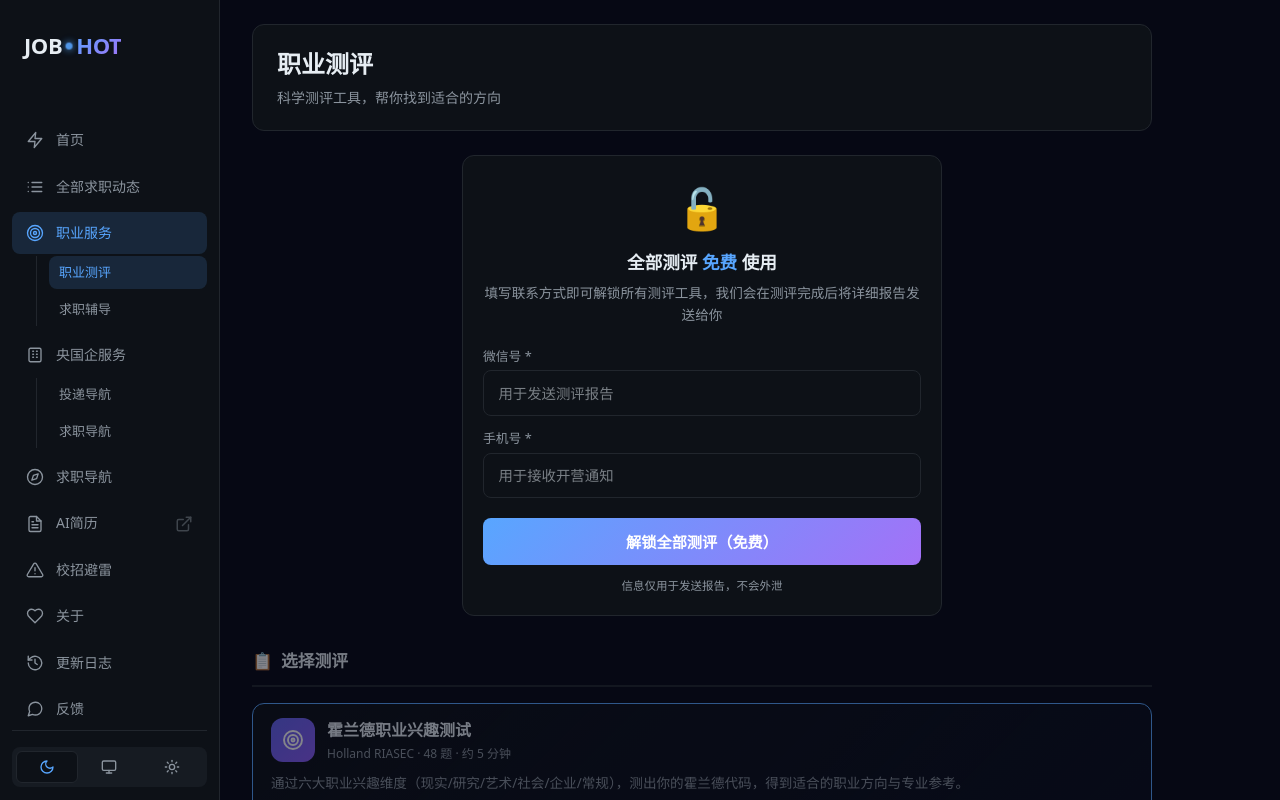
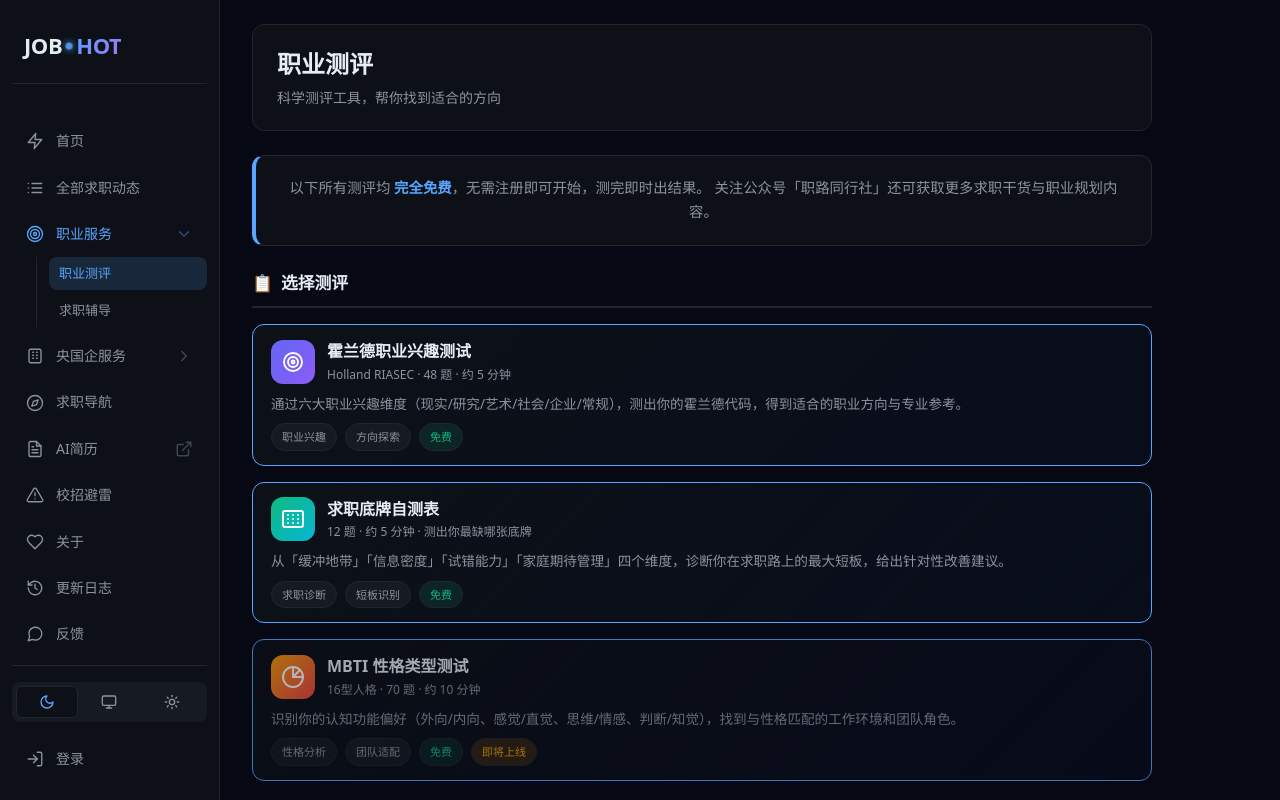
Before and after one commit to diyiwuyan/job-hot, a Next.js app: page /tools/assessment in a window 1280 px wide. Shown: the top 800 px of the page. Built offline with nearby package versions, Linux system fonts and the light colour scheme.

Commit message:
feat: 方案三 - 测试结果即时展示，二维码改为关注引流

```diff
--- a/src/app/tools/assessment/page.tsx
+++ b/src/app/tools/assessment/page.tsx
@@ -1,34 +1,12 @@
-'use client';
-
-import { useState } from 'react';
+import type { Metadata } from 'next';
 import Link from 'next/link';
 
-type FormData = {
-  wechat: string;
-  phone: string;
+export const metadata: Metadata = {
+  title: '职业测评 - JOBHOT',
+  description: '免费职业测评工具：霍兰德兴趣测试、MBTI性格测试、求职底牌自测表，帮你找到适合的方向。',
 };
 
 export default function AssessmentPage() {
-  const [form, setForm] = useState<FormData>({ wechat: '', phone: '' });
-  const [unlocked, setUnlocked] = useState(false);
-  const [error, setError] = useState('');
-
-  function handleUnlock(e: React.FormEvent) {
-    e.preventDefault();
-    if (!form.wechat.trim() || !form.phone.trim()) {
-      setError('请填写完整信息后开始测评');
-      return;
-    }
-    if (!/^1\d{10}$/.test(form.phone.trim())) {
-      setError('请输入正确的11位手机号');
-      return;
-    }
-    setError('');
-    setUnlocked(true);
-    // 存储到 localStorage 以便后续测评页面读取
-    localStorage.setItem('jobhot_user_info', JSON.stringify(form));
-  }
-
   return (
     <div className="page">
       <div className="page-header">
@@ -36,95 +14,24 @@ export default function AssessmentPage() {
         <p>科学测评工具，帮你找到适合的方向</p>
       </div>
 
-      {/* 信息采集门槛 */}
-      {!unlocked && (
-        <section className="card" style={{ maxWidth: 480, margin: '0 auto 2rem' }}>
-          <div style={{ textAlign: 'center', marginBottom: '1.25rem' }}>
-            <span style={{ fontSize: '2.5rem' }}>🔓</span>
-            <h2 style={{ fontSize: '1.1rem', fontWeight: 700, marginTop: '0.5rem' }}>
-              全部测评 <span style={{ color: 'var(--accent)' }}>免费</span> 使用
-            </h2>
-            <p style={{ fontSize: '0.85rem', color: 'var(--text-muted)', marginTop: '0.4rem', lineHeight: 1.6 }}>
-              填写联系方式即可解锁所有测评工具，我们会在测评完成后将详细报告发送给你
-            </p>
-          </div>
-
-          <form onSubmit={handleUnlock} style={{ display: 'flex', flexDirection: 'column', gap: '0.75rem' }}>
-            <div>
-              <label style={{ fontSize: '0.8rem', color: 'var(--text-muted)', marginBottom: '0.25rem', display: 'block' }}>
-                微信号 *
-              </label>
-              <input
-                type="text"
-                placeholder="用于发送测评报告"
-                value={form.wechat}
-                onChange={(e) => setForm({ ...form, wechat: e.target.value })}
-                style={{
-                  width: '100%',
-                  padding: '0.65rem 0.9rem',
-                  borderRadius: '0.5rem',
-                  border: '1px solid var(--border)',
-                  background: 'var(--bg-card)',
-                  color: 'var(--text)',
-                  fontSize: '0.9rem',
-                  outline: 'none',
-                  transition: 'border-color 0.2s',
-                }}
-              />
-            </div>
-            <div>
-              <label style={{ fontSize: '0.8rem', color: 'var(--text-muted)', marginBottom: '0.25rem', display: 'block' }}>
-                手机号 *
-              </label>
-              <input
-                type="tel"
-                placeholder="用于接收开营通知"
-                value={form.phone}
-                onChange={(e) => setForm({ ...form, phone: e.target.value })}
-                style={{
-                  width: '100%',
-                  padding: '0.65rem 0.9rem',
-                  borderRadius: '0.5rem',
-                  border: '1px solid var(--border)',
-                  background: 'var(--bg-card)',
-                  color: 'var(--text)',
-                  fontSize: '0.9rem',
-                  outline: 'none',
-                  transition: 'border-color 0.2s',
-                }}
-              />
-            </div>
-
-            {error && (
-              <p style={{ fontSize: '0.8rem', color: '#f87171', margin: 0 }}>{error}</p>
-            )}
-
-            <button
-              type="submit"
-              style={{
-                marginTop: '0.5rem',
-                padding: '0.7rem',
-                borderRadius: '0.5rem',
-                border: 'none',
-                background: 'linear-gradient(135deg, var(--gradient-start), var(--gradient-end))',
-                color: '#fff',
-                fontSize: '0.95rem',
-                fontWeight: 600,
-                cursor: 'pointer',
-                transition: 'opacity 0.2s',
-              }}
-            >
-              解锁全部测评（免费）
-            </button>
-            <p style={{ fontSize: '0.72rem', color: 'var(--text-muted)', textAlign: 'center', margin: 0 }}>
-              信息仅用于发送报告，不会外泄
-            </p>
-          </form>
-        </section>
-      )}
+      {/* 免费说明 */}
+      <div
+        className="card"
+        style={{
+          textAlign: 'center',
+          padding: '1.25rem',
+          marginBottom: '1.5rem',
+          borderLeft: '4px solid var(--accent)',
+        }}
+      >
+        <p style={{ fontSize: '0.9rem', color: 'var(--text-muted)', lineHeight: 1.7, margin: 0 }}>
+以下所有测评均 <strong style={{ color: 'var(--accent)' }}>完全免费</strong>，无需注册即可开始，测完即时出结果。
+关注公众号「职路同行社」还可获取更多求职干货与职业规划内容。
+        </p>
+      </div>
 
       {/* 测评列表 */}
-      <section style={{ opacity: unlocked ? 1 : 0.5, pointerEvents: unlocked ? 'auto' : 'none', transition: 'opacity 0.3s' }}>
+      <section>
         <div
           style={{
             display: 'flex',
@@ -182,54 +89,9 @@ export default function AssessmentPage() {
             <div className="timeline-tags" style={{ marginTop: '0.5rem' }}>
               <span className="tag">职业兴趣</span>
               <span className="tag">方向探索</span>
-              <span className="tag">免费</span>
+              <span className="tag" style={{ background: 'rgba(16, 185, 129, 0.12)', color: '#10b981' }}>免费</span>
             </div>
           </Link>
-
-          {/* MBTI */}
-          <div
-            className="timeline-card timeline-card-featured"
-            style={{ display: 'block', position: 'relative' }}
-          >
-            <div style={{ display: 'flex', alignItems: 'center', gap: '0.75rem', marginBottom: '0.5rem' }}>
-              <span
-                style={{
-                  display: 'inline-flex',
-                  alignItems: 'center',
-                  justifyContent: 'center',
-                  width: 44,
-                  height: 44,
-                  borderRadius: 12,
-                  background: 'linear-gradient(135deg, #f59e0b, #ef4444)',
-                  color: '#fff',
-                  flexShrink: 0,
-                }}
-              >
-                <svg xmlns="http://www.w3.org/2000/svg" width="24" height="24" viewBox="0 0 24 24" fill="none" stroke="currentColor" strokeWidth="1.9" strokeLinecap="round" strokeLinejoin="round">
-                  <path d="M12 2a10 10 0 1 0 10 10H12V2z" />
-                  <path d="M12 2a10 10 0 0 1 10 10" />
-                  <path d="M12 12l7-7" />
-                </svg>
-              </span>
-              <div>
-                <div style={{ fontSize: '1rem', fontWeight: 600, color: 'var(--text)' }}>
-                  MBTI 性格类型测试
-                </div>
-                <div style={{ fontSize: '0.75rem', color: 'var(--text-muted)' }}>
-                  16型人格 · 70 题 · 约 10 分钟
-                </div>
-              </div>
-            </div>
-            <p style={{ fontSize: '0.85rem', color: 'var(--text-muted)', lineHeight: 1.7, margin: 0 }}>
-              识别你的认知功能偏好（外向/内向、感觉/直觉、思维/情感、判断/知觉），找到与性格匹配的工作环境和团队角色。
-            </p>
-            <div className="timeline-tags" style={{ marginTop: '0.5rem' }}>
-              <span className="tag">性格分析</span>
-              <span className="tag">团队适配</span>
-              <span className="tag">免费</span>
-              <span className="tag" style={{ background: 'rgba(245, 158, 11, 0.15)', color: '#f59e0b' }}>即将上线</span>
-            </div>
-          </div>
 
           {/* 求职底牌自测 */}
           <Link
@@ -279,17 +141,67 @@ export default function AssessmentPage() {
             <div className="timeline-tags" style={{ marginTop: '0.5rem' }}>
               <span className="tag">求职诊断</span>
               <span className="tag">短板识别</span>
-              <span className="tag">免费</span>
+              <span className="tag" style={{ background: 'rgba(16, 185, 129, 0.12)', color: '#10b981' }}>免费</span>
             </div>
           </Link>
+
+          {/* MBTI */}
+          <div
+            className="timeline-card timeline-card-featured"
+            style={{ display: 'block', position: 'relative', opacity: 0.7 }}
+          >
+            <div style={{ display: 'flex', alignItems: 'center', gap: '0.75rem', marginBottom: '0.5rem' }}>
+              <span
+                style={{
+                  display: 'inline-flex',
+                  alignItems: 'center',
+                  justifyContent: 'center',
+                  width: 44,
+                  height: 44,
+                  borderRadius: 12,
+                  background: 'linear-gradient(135deg, #f59e0b, #ef4444)',
+                  color: '#fff',
+                  flexShrink: 0,
+                }}
+              >
+                <svg xmlns="http://www.w3.org/2000/svg" width="24" height="24" viewBox="0 0 24 24" fill="none" stroke="currentColor" strokeWidth="1.9" strokeLinecap="round" strokeLinejoin="round">
+                  <path d="M12 2a10 10 0 1 0 10 10H12V2z" />
+                  <path d="M12 2a10 10 0 0 1 10 10" />
+                  <path d="M12 12l7-7" />
+                </svg>
+              </span>
+              <div>
+                <div style={{ fontSize: '1rem', fontWeight: 600, color: 'var(--text)' }}>
+                  MBTI 性格类型测试
+                </div>
+                <div style={{ fontSize: '0.75rem', color: 'var(--text-muted)' }}>
+                  16型人格 · 70 题 · 约 10 分钟
+                </div>
+              </div>
+            </div>
+            <p style={{ fontSize: '0.85rem', color: 'var(--text-muted)', lineHeight: 1.7, margin: 0 }}>
+              识别你的认知功能偏好（外向/内向、感觉/直觉、思维/情感、判断/知觉），找到与性格匹配的工作环境和团队角色。
+            </p>
+            <div className="timeline-tags" style={{ marginTop: '0.5rem' }}>
+              <span className="tag">性格分析</span>
+              <span className="tag">团队适配</span>
+              <span className="tag" style={{ background: 'rgba(16, 185, 129, 0.12)', color: '#10b981' }}>免费</span>
+              <span className="tag" style={{ background: 'rgba(245, 158, 11, 0.15)', color: '#f59e0b' }}>即将上线</span>
+            </div>
+          </div>
         </div>
       </section>
 
-      {!unlocked && (
-        <p style={{ fontSize: '0.78rem', color: 'var(--text-muted)', textAlign: 'center', marginTop: '1.5rem' }}>
-          ↑ 填写信息后即可解锁上方全部测评
-        </p>
-      )}
+      {/* 报告获取说明 */}
+      <section style={{ marginTop: '2rem' }}>
+        <div className="card" style={{ textAlign: 'center', padding: '1.5rem' }}>
+          <div style={{ fontSize: '1.5rem', marginBottom: '0.5rem' }}>📬</div>
+          <h3 style={{ fontSize: '0.95rem', fontWeight: 600, marginBottom: '0.4rem' }}>如何获取详细报告？</h3>
+          <p style={{ fontSize: '0.82rem', color: 'var(--text-muted)', lineHeight: 1.7, margin: 0 }}>
+            完成任一测评后，页面会显示公众号二维码。关注「职路同行社」并回复你的测评编号，即可收到一份包含详细解读与职业建议的专属报告。
+          </p>
+        </div>
+      </section>
     </div>
   );
 }
--- a/src/app/tools/coaching/page.tsx
+++ b/src/app/tools/coaching/page.tsx
@@ -75,6 +75,8 @@ export default function CoachingPage() {
               src="/images/qr-official.jpeg"
               alt="职路同行社 公众号二维码"
               style={{
+                display: 'block',
+                margin: '0 auto',
                 width: 180,
                 height: 180,
                 maxWidth: '100%',
@@ -101,6 +103,8 @@ export default function CoachingPage() {
               src="/images/qr-coach.jpeg"
               alt="职业coach 小仙 微信二维码"
               style={{
+                display: 'block',
+                margin: '0 auto',
                 width: 180,
                 height: 180,
                 maxWidth: '100%',
--- a/src/app/tools/dipai/page.tsx
+++ b/src/app/tools/dipai/page.tsx
@@ -270,8 +270,34 @@ export default function DipaiPage() {
         </div>
       )}
 
+      {/* 公众号引导 - 关注留存 */}
+      <div className="card" style={{ textAlign: 'center', padding: '1.5rem', marginBottom: '1.25rem' }}>
+        <div style={{ fontSize: '1.25rem', marginBottom: '0.5rem' }}>🚀</div>
+        <h3 style={{ fontSize: '1rem', fontWeight: 700, marginBottom: '0.4rem' }}>想进一步提升？</h3>
+        <p style={{ fontSize: '0.82rem', color: 'var(--text-muted)', lineHeight: 1.7, marginBottom: '1rem' }}>
+          关注「职路同行社」，获取针对性的求职策略、面试技巧和职业规划干货，持续提升你的求职底牌。
+        </p>
+        <img
+          src="/images/qr-official.jpeg"
+          alt="职路同行社 公众号二维码"
+          style={{
+            display: 'block',
+            margin: '0 auto',
+            width: 160,
+            height: 160,
+            borderRadius: 12,
+            background: '#fff',
+            padding: 8,
+            objectFit: 'contain',
+          }}
+        />
+        <div style={{ fontSize: '0.72rem', color: 'var(--text-muted)', marginTop: '0.5rem' }}>
+          微信扫码关注 · 解锁更多求职干货
+        </div>
+      </div>
+
       {/* 行动按钮 */}
-      <div style={{ display: 'flex', gap: '0.75rem', flexWrap: 'wrap', marginTop: '1.5rem' }}>
+      <div style={{ display: 'flex', gap: '0.75rem', flexWrap: 'wrap' }}>
         <button
           onClick={restart}
           style={{
--- a/src/app/tools/holland/page.tsx
+++ b/src/app/tools/holland/page.tsx
@@ -309,16 +309,44 @@ export default function HollandPage() {
         );
       })}
 
+{/* 公众号引导 - 关注留存 */}
+<div
+className="card"
+style={{ marginTop: '0.5rem', marginBottom: '1.25rem', textAlign: 'center', padding: '1.5rem' }}
+>
+<div style={{ fontSize: '1.25rem', marginBottom: '0.5rem' }}>🚀</div>
+<h3 style={{ fontSize: '1rem', fontWeight: 700, marginBottom: '0.4rem' }}>想了解更多职业方向？</h3>
+<p style={{ fontSize: '0.82rem', color: 'var(--text-muted)', lineHeight: 1.7, marginBottom: '1rem' }}>
+关注「职路同行社」，获取更多职业测评解读、行业分析和求职策略，助你找到最适合的发展路径。
+</p>
+        <img
+          src="/images/qr-official.jpeg"
+          alt="职路同行社 公众号二维码"
+          style={{
+            display: 'block',
+            margin: '0 auto',
+            width: 160,
+            height: 160,
+            borderRadius: 12,
+            background: '#fff',
+            padding: 8,
+            objectFit: 'contain',
+          }}
+        />
+        <div style={{ fontSize: '0.72rem', color: 'var(--text-muted)', marginTop: '0.5rem' }}>
+          微信扫码关注 · 免费获取报告
+        </div>
+      </div>
+
       <div
         className="card"
-        style={{ marginTop: '0.5rem', marginBottom: '1.25rem', background: 'var(--accent-muted)', borderColor: 'var(--accent)' }}
+        style={{ marginBottom: '1.25rem', background: 'var(--accent-muted)', borderColor: 'var(--accent)' }}
       >
         <p style={{ fontSize: '0.85rem', color: 'var(--text)', lineHeight: 1.8 }}>
-          想根据测评结果做更系统的职业规划？欢迎加入「大学生求职辅导训练营」，关注公众号、添加职业 coach
-          获取一对一指导。
+          想根据测评结果做更系统的职业规划？欢迎加入「大学生求职辅导训练营」，获取一对一指导。
         </p>
-        <Link href="/tools" className="btn" style={{ marginTop: '0.75rem', display: 'inline-flex' }}>
-          查看求职辅导训练营 →
+        <Link href="/tools/coaching" className="btn" style={{ marginTop: '0.75rem', display: 'inline-flex' }}>
+          了解求职辅导 →
         </Link>
       </div>
 
--- a/src/components/Sidebar.tsx
+++ b/src/components/Sidebar.tsx
@@ -1,5 +1,6 @@
 'use client';
 
+import { useState } from 'react';
 import Link from 'next/link';
 import { usePathname } from 'next/navigation';
 import { ThemeToggle } from './ThemeToggle';
@@ -154,6 +155,7 @@ const basePath = process.env.NEXT_PUBLIC_BASE_PATH ?? '';
 export function Sidebar() {
   const pathname = usePathname();
   const { close } = useSidebar();
+  const [expanded, setExpanded] = useState<Record<string, boolean>>({});
 
   // Normalize pathname: remove basePath prefix if present（basePath 为空时无操作）
   const normalizedPath = (basePath ? pathname.replace(new RegExp(`^${basePath}`), '') : pathname) || '/';
@@ -167,19 +169,40 @@ export function Sidebar() {
     return isActive(item.href) || Boolean(item.children?.some((child) => isActive(child.href)));
   }
 
+  function toggleGroup(label: string) {
+    setExpanded((prev) => ({ ...prev, [label]: !prev[label] }));
+  }
+
   function renderNavItem(item: NavItem) {
     if (item.children?.length) {
       const groupActive = isGroupActive(item);
+      const isOpen = expanded[item.label] ?? groupActive;
       return (
         <div key={item.label} className={`side-group ${groupActive ? 'side-group-active' : ''}`}>
-          <Link
-            href={item.href}
+          <button
+            type="button"
             className={`side-link ${groupActive ? 'side-link-active' : ''}`}
-            onClick={close}
+            onClick={() => toggleGroup(item.label)}
+            style={{ background: 'none', border: 'none', width: '100%', cursor: 'pointer', textAlign: 'left' }}
           >
             {item.icon}
             <span>{item.label}</span>
-          </Link>
+            <svg
+              xmlns="http://www.w3.org/2000/svg"
+              width="14"
+              height="14"
+              viewBox="0 0 24 24"
+              fill="none"
+              stroke="currentColor"
+              strokeWidth="2"
+              strokeLinecap="round"
+              strokeLinejoin="round"
+              style={{ marginLeft: 'auto', opacity: 0.4, transition: 'transform 0.2s', transform: isOpen ? 'rotate(90deg)' : 'rotate(0deg)' }}
+            >
+              <polyline points="9 18 15 12 9 6" />
+            </svg>
+          </button>
+          {isOpen && (
             <div className="side-subnav">
               {item.children.map((child) => (
                 <Link
@@ -192,6 +215,7 @@ export function Sidebar() {
                 </Link>
               ))}
             </div>
+          )}
         </div>
       );
     }
```
Lines whose indentation alone changed are shown as unchanged.
